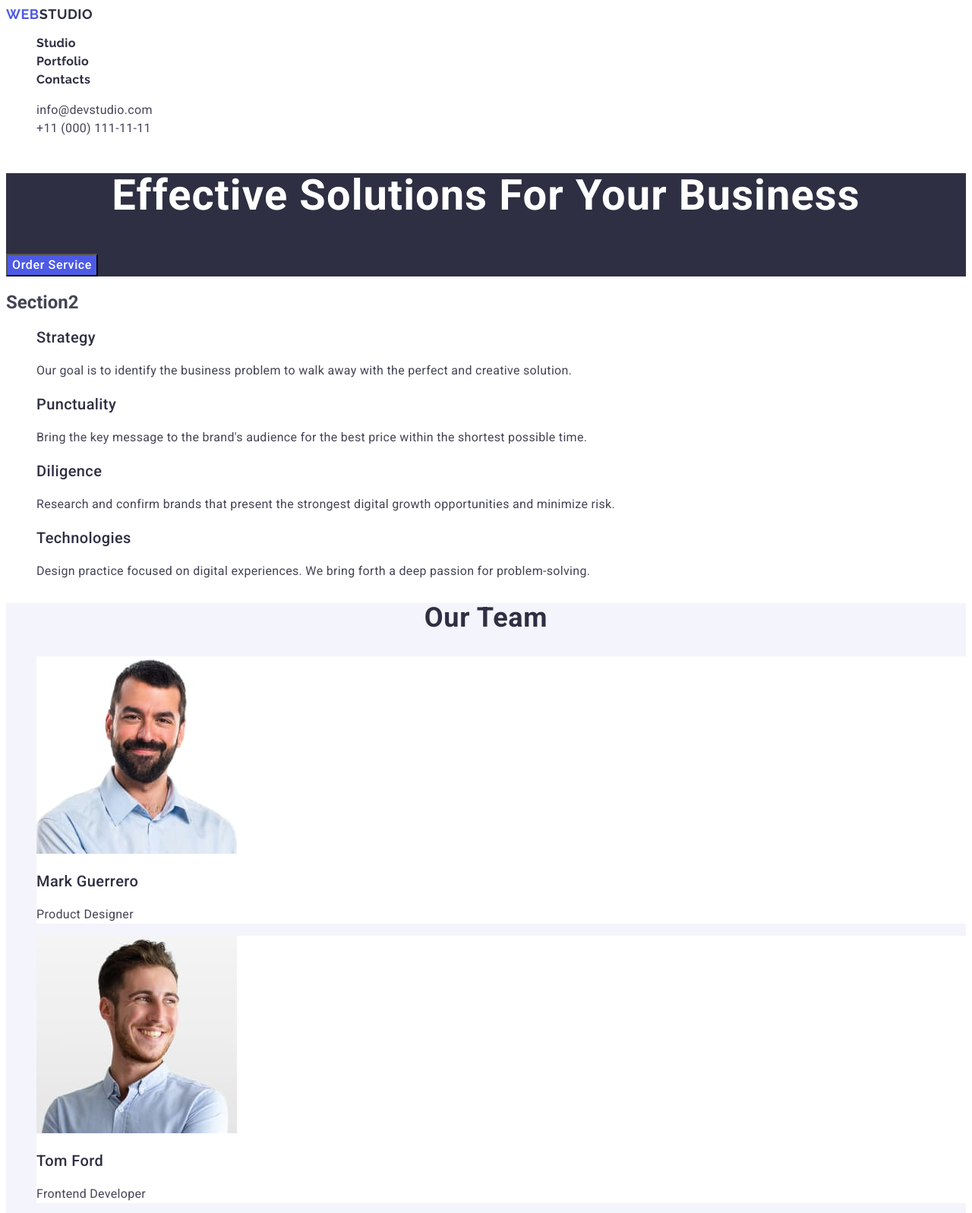
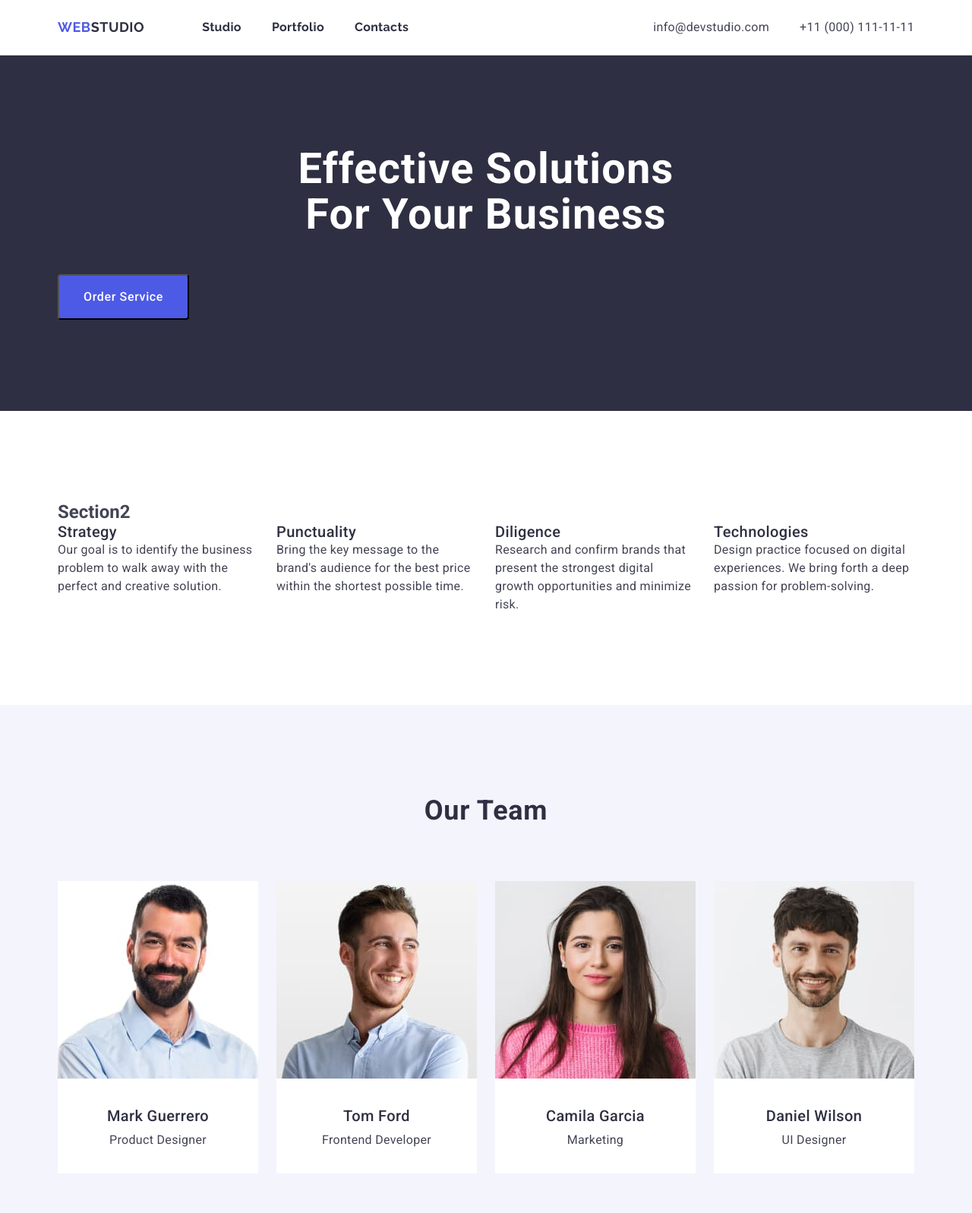
Before and after one commit to MaximSlusar/goit-markup-hw-03, a plain HTML site: page index.html in a window 1280 px wide. Shown: the top 1597 px of the page at 76% size. Drawn offline with nearby package versions, Linux system fonts and the light colour scheme.

Commit message:
goit-markup-hw-03

```diff
--- a/css/styles.css
+++ b/css/styles.css
@@ -3,15 +3,47 @@ body {
     color: #434455;
     background-color: #ffffff;
 }
+
+p, h1, h2, h3, h4, h5, h6 {
+    margin-top: 0;
+    margin-bottom: 0;
+}
 .header {
-        background: var(--WHITE, #FFF);
+        border-bottom: 1px solid #E7E9FC;
+        align-items: center;
+        padding-top: 24px;
+        padding-bottom: 24px;
 }
 a {
     text-decoration: none;
 }
 
-ul {
+ul, ol {
     list-style: none;
+    padding-left: 0;
+    margin-top: 0;
+    margin-bottom: 0;
+}
+.container {
+    max-width: 1158px;
+    padding-left: 15px;
+    padding-right: 15px;
+    margin: 0 auto;
+}
+.header-container {
+    display: flex;
+}
+.navigation {
+    display: flex;
+    align-items: center;
+}
+.nav-list {
+    display: flex;
+    gap: 40px;
+}
+.adress-list {
+    display: flex;
+    gap: 40px;
 }
 .logo-web {
     color: var(--IRIS, #4D5AE5);
@@ -22,6 +54,7 @@ ul {
     line-height: 1.17;
     letter-spacing: 0.54px;
     text-transform: uppercase;
+    margin-right: 76px;
 }
 .logo-studio {
     color: var(--NAVY-BLUE, #2E2F42);
@@ -71,6 +104,8 @@ ul {
     font-weight: 500;
     line-height: 1.5;
     letter-spacing: 0.32px;
+    padding-bottom: 24px 0;
+    display: block;
 }
 .link:hover {
     color: var(--OCEAN, #404BBF);
@@ -93,7 +128,9 @@ ul {
         letter-spacing: 0.32px;
 }
 .address {
-    font-style: normal
+    font-style: normal;
+    margin-left: auto;
+
 }
 .address-link {
     color: var(--SLATE, #434455);
@@ -127,6 +164,10 @@ ul {
 }
 .section-one {
     background: var(--NAVY-BLUE, #2E2F42);
+    padding-top: 120px;
+    padding-bottom: 120px;
+
+
 }
 .section-one-title {
     color: var(--WHITE, #FFF);
@@ -138,6 +179,9 @@ ul {
     letter-spacing: 1.12px;
     text-align: center;
     text-transform: capitalize;
+    max-width: 496px;
+    margin: 0 auto;
+    margin-bottom: 48px;
 }
 .button-section-one {
         background: var(--IRIS, #4D5AE5);
@@ -150,6 +194,9 @@ ul {
             /* 150% */
             letter-spacing: 0.64px;
             cursor: pointer;
+            border-radius: 4px;
+            padding: 16px 32px;
+            margin: 0 auto;
 }
 
 .button-section-one:hover {
@@ -168,6 +215,11 @@ ul {
 }
 .section-two {
     background: #FFF;
+    padding-top: 120px;
+    padding-bottom: 120px;
+}
+.section-two-title {
+
 }
 .section-two-name {
     color: var(--NAVY-BLUE, #2E2F42);
@@ -178,6 +230,13 @@ ul {
         line-height: 24px;
         /* 120% */
         letter-spacing: 0.4px;
+}
+.section-two-dis {
+    display: flex;
+    gap: 24px;
+}
+.section-two-items {
+    width: calc((100% - 72px) /4);
 }
 .section-two-text {
     color: var(--SLATE, #434455);
@@ -191,6 +250,8 @@ ul {
 }
 .section-three {
     background: var(--CLOUD, #F4F4FD);
+    padding-top: 120px;
+    padding-bottom: 120px;
 }
 .section-three-title {
     color: var(--NAVY-BLUE, #2E2F42);
@@ -202,9 +263,15 @@ ul {
         letter-spacing: 0.72px;
         text-align: center;
         text-transform: capitalize;
+        padding-bottom: 72px;
+}
+.section-three-dis {
+    display: flex;
+    gap: 24px;
 }
 .section-three-list {
     background-color: #FFFFFF;
+
 }
 .section-three-name {
     color: var(--NAVY-BLUE, #2E2F42);
@@ -215,6 +282,9 @@ ul {
         line-height: 24px;
         /* 120% */
         letter-spacing: 0.4px;
+        padding-top: 32px;
+        padding-bottom: 8px;
+        text-align: center;
 }
 .section-three-text {
     color: var(--SLATE, #434455);
@@ -225,9 +295,13 @@ ul {
         line-height: 24px;
         /* 150% */
         letter-spacing: 0.32px;
+        text-align: center;
+        padding-bottom: 32px;
 }
 .section-four {
     background: #FFF;
+    padding-top: 120px;
+    padding-bottom: 120px;
 }
 .section-four-title {
     color: var(--NAVY-BLUE, #2E2F42);
@@ -238,6 +312,19 @@ ul {
         line-height: 40px;
         /* 111.111% */
         letter-spacing: 0.72px;
+        padding-bottom: 72px;
+        text-align: center;
+}
+.section-four-dis {
+  display: flex;
+  flex-wrap: wrap;
+  gap:  48px 24px;
+}
+.section-four-list {
+    background: var(--WHITE, #FFF);
+    border: 1px solid #E7E9FC;
+    width: 100%;
+    max-width: 360px;
 
 }
 .section-four-name {
@@ -249,6 +336,9 @@ ul {
         line-height: 24px;
         /* 120% */
         letter-spacing: 0.4px;
+        padding-top: 32px;
+        padding-bottom: 8px;
+        padding-left: 16px;
 }
 .section-four-text {
     color: var(--SLATE, #434455);
@@ -259,9 +349,13 @@ ul {
         line-height: 24px;
         /* 150% */
         letter-spacing: 0.32px;
+        padding-bottom: 32px;
+        padding-left: 16px;
 }
 .footer {
     background: var(--NAVY-BLUE, #2E2F42);
+    padding-top: 140px;
+    padding-bottom: 100px;
 }
 .logo-web-footer {
     color: var(--IRIS, #4D5AE5);
@@ -272,6 +366,8 @@ ul {
         line-height: 1.17;
         letter-spacing: 0.54px;
         text-transform: uppercase;
+        padding-top: 101,5px;
+        padding-left: 156px;
 
 }
 .logo-studio-footer {
@@ -295,4 +391,7 @@ ul {
         line-height: 24px;
         /* 150% */
         letter-spacing: 0.32px;
+        padding-top: 17,5px;
+        padding-left: 156px;
+        padding-bottom: 100px;
 }
--- a/index.html
+++ b/index.html
@@ -8,14 +8,18 @@
     <link rel="preconnect" href="https://fonts.gstatic.com" crossorigin>
     <link href="https://fonts.googleapis.com/css2?family=Raleway:wght@700&family=Roboto:wght@400;500;700&display=swap"
         rel="stylesheet">
+    <link rel="stylesheet" href="https://cdnjs.cloudflare.com/ajax/libs/modern-normalize/2.0.0/modern-normalize.min.css"
+        integrity="sha512-4xo8blKMVCiXpTaLzQSLSw3KFOVPWhm/TRtuPVc4WG6kUgjH6J03IBuG7JZPkcWMxJ5huwaBpOpnwYElP/m6wg=="
+        crossorigin="anonymous" referrerpolicy="no-referrer" />
     <link rel="stylesheet" href="./css/styles.css">
 </head>
 <body>
 <!-- Header -->
     <header class="header">
-       <nav>
+        <div class="container header-container">
+       <nav class="navigation">
         <a class="logo-web" href="./index.html">Web<span class="logo-studio">Studio</span></a>
-         <ul>
+         <ul class="nav-list">
             <li> <a class="link" href="./index.html">Studio</a></li>
             <li> <a class="link" href="">Portfolio</a></li>
             <li> <a class="link" href="">Contacts</a></li>
@@ -23,7 +27,7 @@
       </nav>
 <!-- Address -->
       <address class="address">
-        <ul>
+        <ul class="adress-list">
             <li>
                 <a class="address-link" href="mailto:info@devstudio.com">info@devstudio.com</a>
             </li>
@@ -32,43 +36,49 @@
             </li>
         </ul>
       </address>
+        </div>
     </header>
     <main>
 <!-- Section ONE Effective Solutions for Your Business -->
         <section class="section-one">
+        <div class="container">
             <h1 class="section-one-title">Effective Solutions for Your Business</h1>
             <button class="button-section-one" type="button">Order Service</button>
+        </div>
         </section>
 <!-- Section TWO project description -->
         <section class="section-two">
-            <h2>Section2</h2>
-            <ul>
-                <li>
+          <div class="container">
+            <h2 class="section-two-title">Section2</h2>
+            <ul class="section-two-dis">
+                <li class="section-two-items">
                     <h3 class="section-two-name">Strategy</h3>
                     <p class="section-two-text">Our goal is to identify the business problem to walk
                         away with the perfect and creative solution.</p>
                 </li>
-                <li>
+                <li class="section-two-items">
                     <h3 class="section-two-name">Punctuality</h3>
                     <p class="section-two-text">Bring the key message to the brand's audience for the
                         best price within the shortest possible time.</p>
                 </li>
-                <li>
+                <li class="section-two-items">
                     <h3 class="section-two-name">Diligence</h3>
                     <p class="section-two-text">Research and confirm brands that present the strongest
                         digital growth opportunities and minimize risk.</p>
                 </li>
-                <li>
+                <li class="section-two-items">
                     <h3 class="section-two-name">Technologies</h3>
                     <p class="section-two-text">Design practice focused on digital experiences. We bring
                         forth a deep passion for problem-solving.</p>
                 </li>
             </ul>
+        </div>
         </section>
 <!-- Section THREE Our Team -->
         <section class="section-three">
+            <div class="container">
             <h2 class="section-three-title">Our Team</h2>
-            <ul>
+            <ul class="section-three-dis">
                 <li class="section-three-list">
                     <img src="./images/pd.jpg" alt="Smile Fase Product Designer"
                     width="264"
@@ -100,47 +110,49 @@
                     <p class="section-three-text">UI Designer</p>
                 </li>
             </ul>
+            </div>
         </section>
 <!-- Section FOUR Our portfolio -->
         <section class="section-four">
+            <div class="container">
             <h2 class="section-four-title">Our Portfolio</h2>
-            <ul>
-                <li>
+            <ul class="section-four-dis">
+                <li class="section-four-list">
                     <img src="./images/BankingApp.jpg" alt="Banking"
                     width="360"
                     height="300" />
                     <h3 class="section-four-name">Banking App</h3>
                     <p class="section-four-text">App</p>
                 </li>
-                <li>
+                <li class="section-four-list">
                     <img src="./images/CashlessPayment.jpg" alt="Payment"
                     width="360"
                     height="300" />
                     <h3 class="section-four-name">Cashless Payment</h3>
                     <p class="section-four-text">Marketing</p>
                 </li>
-                <li>
+                <li class="section-four-list">
                     <img src="./images/MeditationApp.jpg" alt="Notebook"
                     width="360"
                     height="300" />
                     <h3 class="section-four-name">Meditation App</h3>
                     <p class="section-four-text">App</p>
                 </li>
-                <li>
+                <li class="section-four-list">
                     <img src="./images/TaxiService.jpg" alt="Taxi"
                     width="360"
                     height="300" />
                     <h3 class="section-four-name">Taxi Service</h3>
                     <p class="section-four-text">Marketing</p>
                 </li>
-                <li>
+                <li class="section-four-list">
                     <img src="./images/ScreenIllustrations.jpg" alt="Illustrations"
                     width="360"
                     height="300" />
                     <h3 class="section-four-name">Screen Illustrations</h3>
                     <p class="section-four-text">Design</p>
                 </li>
-                <li>
+                <li class="section-four-list">
                     <img src="./images/OnlineCourses.jpg" alt="Courses"
                     width="360"
                     height="300" />
@@ -148,14 +160,17 @@
                     <p class="section-four-text">Marketing</p>
                 </li>
             </ul>
+            </div>
         </section>
     </main>
 <!-- footer -->
     <footer class="footer">
+        <div class="container">
         <a class="logo-web-footer" href="./index.html">Web<span class="logo-studio-footer">Studio</span></a>
         <p class="footer-text"> Increase the flow of customers and sales for your business
              with digital marketing & growth solutions.
         </p>
+        </div>
     </footer>
 </body>
 </html>
```
